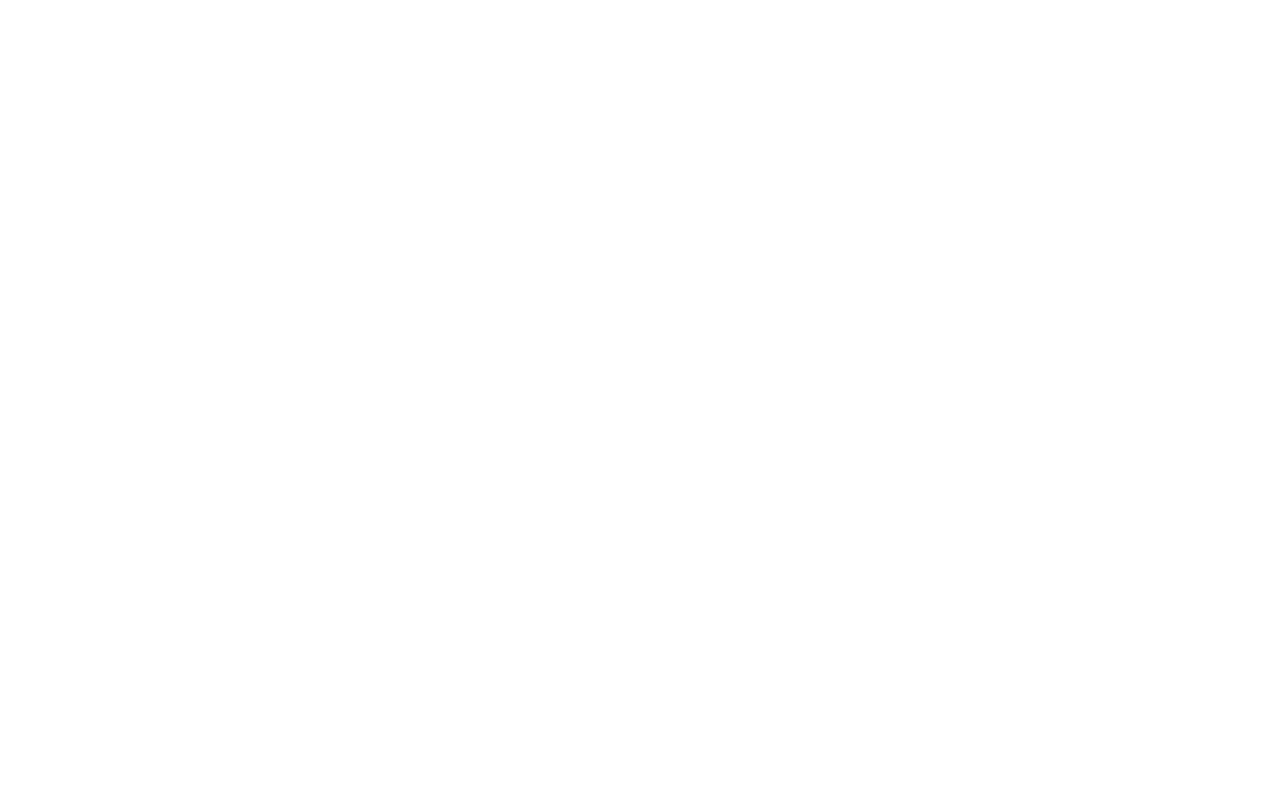
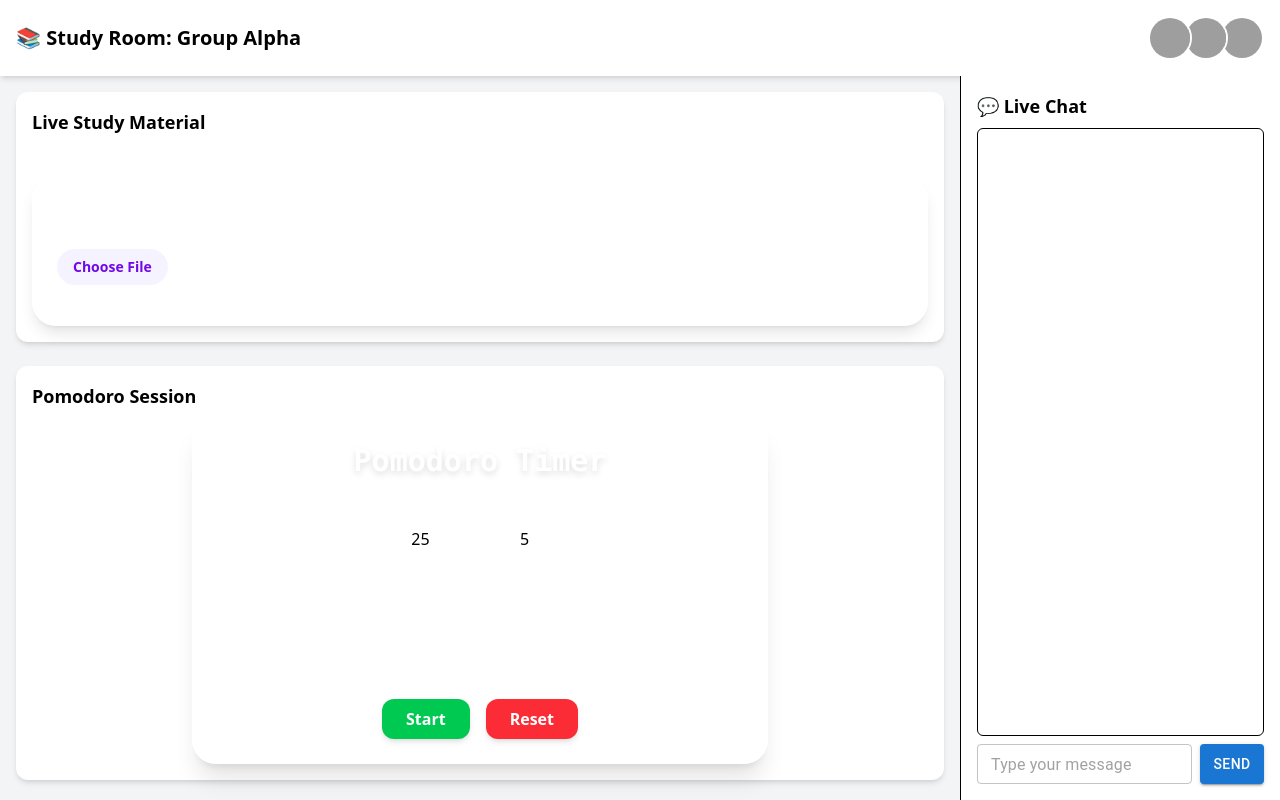
Before and after one commit to AakankshaGupta16/StudySync, a React (Vite) app in the folder client/: page /group-study-room in a window 1280 px wide. Before the commit this address had no page. Built offline with nearby package versions, Linux system fonts and the light colour scheme; grey boxes are pictures that could not be loaded; the HTML template or start-up script is replaced by a standard one.

Commit message:
join room outline created

```diff
--- a/client/package.json
+++ b/client/package.json
@@ -16,6 +16,9 @@
     "vite": "^6.3.1"
   },
   "dependencies": {
+    "@emotion/react": "^11.14.0",
+    "@emotion/styled": "^11.14.0",
+    "@mui/material": "^7.1.0",
     "@tailwindcss/postcss": "^4.1.4",
     "@vitejs/plugin-react": "^4.4.1",
     "dayjs": "^1.11.13",
--- a/client/src/App.jsx
+++ b/client/src/App.jsx
@@ -5,7 +5,8 @@ import Hero from './components/Hero';
 import Login from './pages/Login';
 import Dashboard from './pages/Dashboard';
 import SelfStudy from './pages/Selfstudy';
-import GroupStudy from './pages/GroupStudy'; // ✅ New import
+import GroupStudy from './pages/GroupStudy';
+import Roomcreate from './pages/Roomcreate';
 
 const Home = () => (
   <div className="min-h-screen bg-indigo-600 text-white">
@@ -47,6 +48,7 @@ const App = () => {
         <Route path="/dashboard" element={<Dashboard />} />
         <Route path="/self-study" element={<SelfStudy />} />
         <Route path="/group-study" element={<GroupStudy />} /> {/* ✅ New route */}
+        <Route path="/group-study-room" element={<Roomcreate />} />
       </Routes>
     </Router>
   );
--- a/client/src/pages/GroupStudy.jsx
+++ b/client/src/pages/GroupStudy.jsx
@@ -88,19 +88,6 @@ const GroupStudy = () => {
             />
             {error && <p className="text-red-500 text-sm mb-4">{error}</p>}
 
-            <div className="flex justify-center items-center mb-4">
-              <label className="mr-2 font-medium">Members: </label>
-              <select
-                value={members}
-                onChange={(e) => setMembers(Number(e.target.value))}
-                className="w-20 p-2 border border-gray-300 rounded-lg focus:ring-2 focus:ring-indigo-400"
-              >
-                <option value={2}>2</option>
-                <option value={3}>3</option>
-                <option value={4}>4</option>
-              </select>
-            </div>
-
             <button
               onClick={handleJoinWithCode}
               className="w-full bg-indigo-600 text-white py-2 rounded-lg font-semibold hover:bg-indigo-700 transition"
--- /dev/null
+++ b/client/src/pages/Roomcreate.jsx
@@ -0,0 +1,91 @@
+import React, { useState } from "react";
+import PomodoroTimer from "../components/PomodoroTimer";
+import DocumentViewer from "../components/Documentviewer";
+import { Avatar, AvatarGroup, TextField, Button, List, ListItem, ListItemText } from "@mui/material";
+import { useLocation } from "react-router-dom";
+
+const Roomcreate = () => {
+  const location = useLocation();
+  const { roomCode, members: totalMembers } = location.state || {};
+
+  const members = [
+    { name: "Alice", avatar: "https://i.pravatar.cc/150?img=1" },
+    { name: "Bob", avatar: "https://i.pravatar.cc/150?img=2" },
+    { name: "Charlie", avatar: "https://i.pravatar.cc/150?img=3" },
+  ];
+
+  const [messages, setMessages] = useState([]);
+  const [newMessage, setNewMessage] = useState("");
+
+  const handleSend = () => {
+    if (newMessage.trim()) {
+      setMessages((prev) => [...prev, { text: newMessage, sender: "You" }]);
+      setNewMessage("");
+    }
+  };
+
+  return (
+    <div className="h-screen flex flex-col bg-gray-100">
+      {/* Navbar */}
+      <div className="w-full bg-white shadow-md p-4 flex justify-between items-center">
+        <h2 className="text-xl font-semibold">
+          📚 Study Room: {roomCode || "Group Alpha"}
+        </h2>
+        <AvatarGroup max={4}>
+          {members.map((member, index) => (
+            <Avatar key={index} alt={member.name} src={member.avatar} />
+          ))}
+        </AvatarGroup>
+      </div>
+
+      {/* Main Content */}
+      <div className="flex flex-1 overflow-hidden">
+        {/* Left: Study Material + Pomodoro */}
+        <div className="w-3/4 p-4 space-y-6 overflow-y-auto">
+          <div className="bg-white shadow-md rounded-xl p-4">
+            <h3 className="text-lg font-bold mb-2">Live Study Material</h3>
+            <DocumentViewer />
+          </div>
+          <div className="bg-white shadow-md rounded-xl p-4">
+            <h3 className="text-lg font-bold mb-2">Pomodoro Session</h3>
+            <PomodoroTimer />
+          </div>
+        </div>
+
+        {/* Right: Chat */}
+        <div className="w-1/4 bg-white border-l p-4 flex flex-col">
+          <h3 className="text-lg font-bold mb-2">💬 Live Chat</h3>
+
+          <div className="flex-1 overflow-y-auto mb-2 border rounded-md p-2">
+            <List>
+              {messages.map((msg, index) => (
+                <ListItem key={index}>
+                  <ListItemText primary={msg.text} secondary={msg.sender} />
+                </ListItem>
+              ))}
+            </List>
+          </div>
+
+          <div className="flex gap-2">
+            <TextField
+              fullWidth
+              variant="outlined"
+              size="small"
+              placeholder="Type your message"
+              value={newMessage}
+              onChange={(e) => setNewMessage(e.target.value)}
+              onKeyDown={(e) => {
+                if (e.key === "Enter") handleSend();
+              }}
+            />
+            <Button variant="contained" onClick={handleSend}>
+              Send
+            </Button>
+          </div>
+        </div>
+      </div>
+    </div>
+  );
+};
+
+export default Roomcreate;
```
Also changed, not shown: 1 other file (tests, documents, lock files or other folders).
